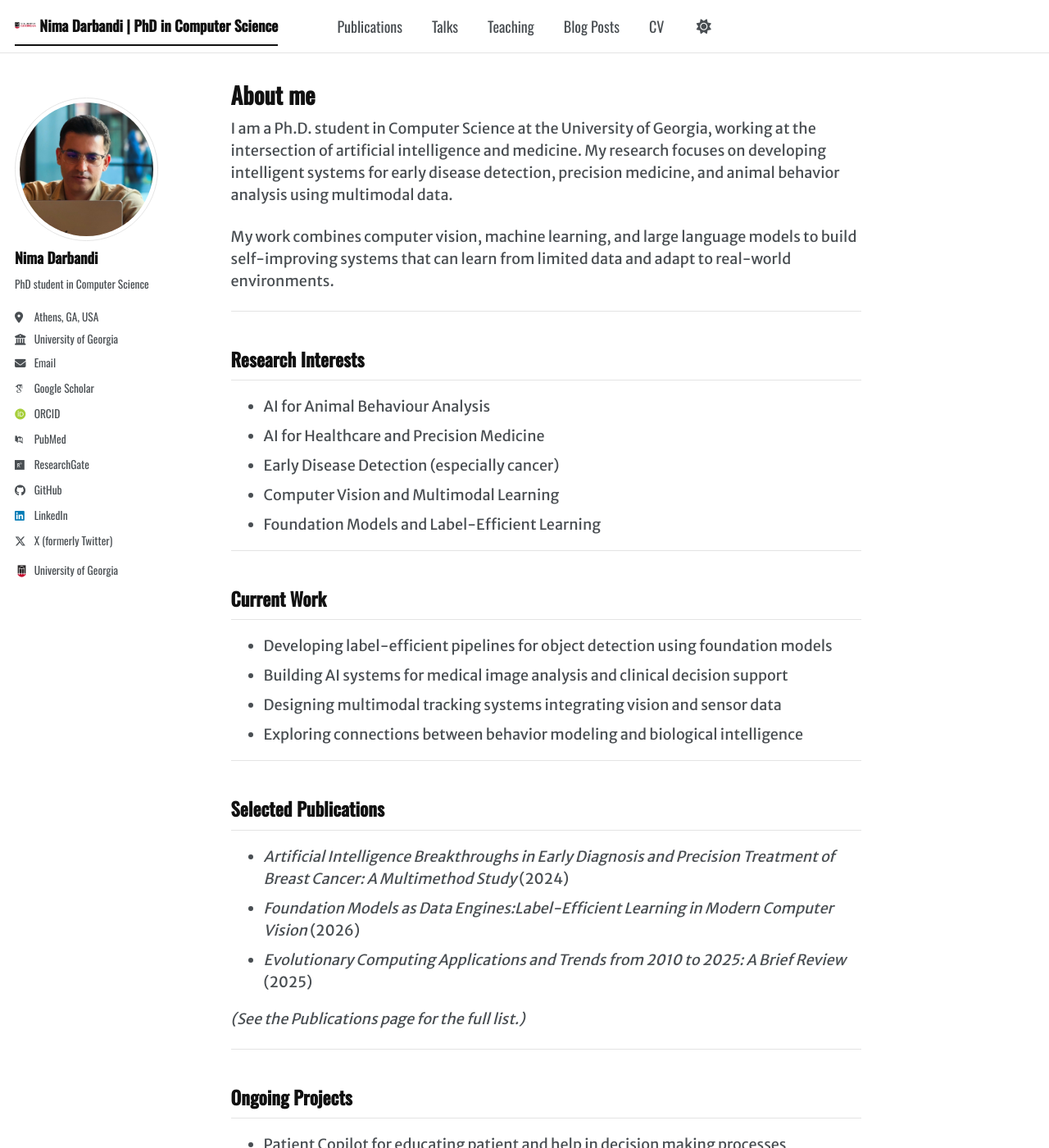
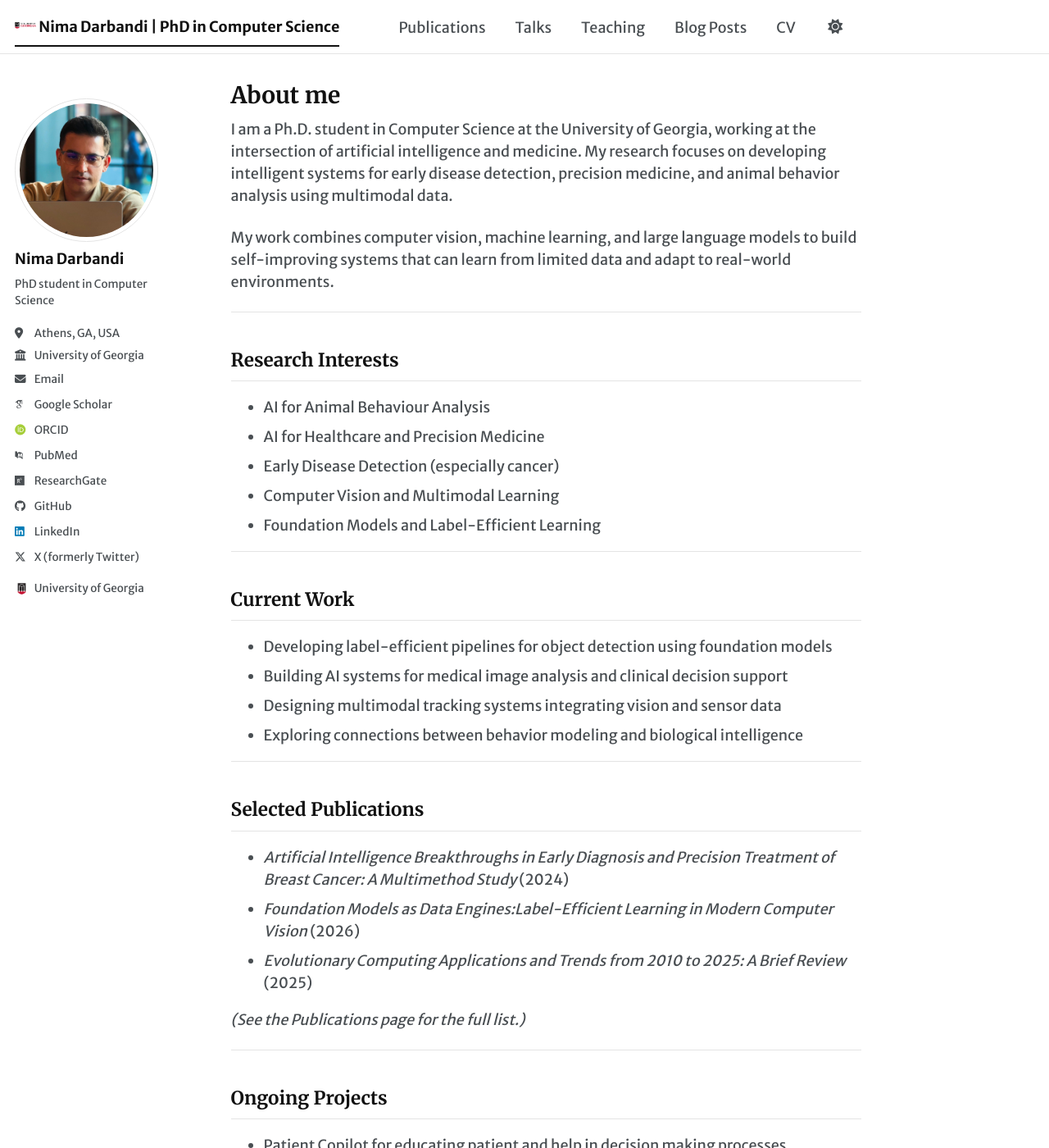
Before and after one commit to nimadarbandi/nimadarbandi.github.io, a Jekyll site: the page built from _pages/about.md, in a window 1280 px wide and 1400 px high. Shown: the whole window at 82% size. Built offline with Jekyll 4.4.1, drawn with Linux system fonts in a browser that asks for light colours; some web fonts are replaced; a script bundle is joined from its source files by our own code; library files that are not in the unit come from our copies.

Commit message:
fonts updated UGA

```diff
--- a/_includes/head/custom.html
+++ b/_includes/head/custom.html
@@ -4,7 +4,7 @@
 <link rel="stylesheet" href="{{ '/assets/css/academicons.css' | relative_url }}"/>
 <link rel="preconnect" href="https://fonts.googleapis.com">
 <link rel="preconnect" href="https://fonts.gstatic.com" crossorigin>
-<link href="https://fonts.googleapis.com/css2?family=Merriweather+Sans:wght@400;500;700&family=Oswald:wght@300;400;500&display=swap" rel="stylesheet">
+<link href="https://fonts.googleapis.com/css2?family=Merriweather:wght@400;700&family=Merriweather+Sans:wght@400;500;700&display=swap" rel="stylesheet">
 
 <!-- favicon from https://commons.wikimedia.org/wiki/File:OOjs_UI_icon_academic-progressive.svg -->
 <link rel="apple-touch-icon" sizes="180x180" href="{{ '/images/apple-touch-icon-180x180.png' | relative_url }}"/>
@@ -41,7 +41,7 @@
   .masthead,
   .archive__item-title,
   .page__title {
-    font-family: "Oswald", "Arial Narrow", "Helvetica Neue", Arial, sans-serif;
+    font-family: "Merriweather", Georgia, "Times New Roman", serif;
   }
 
   .masthead,
@@ -52,7 +52,7 @@
   .sidebar .author__desktop,
   .sidebar .author__urls a,
   .sidebar .btn {
-    font-family: "Oswald", "Arial Narrow", "Helvetica Neue", Arial, sans-serif;
+    font-family: "Merriweather Sans", "Helvetica Neue", Arial, sans-serif;
   }
 
   html:not([data-theme="dark"]) h1,
@@ -62,6 +62,7 @@
   html:not([data-theme="dark"]) h5,
   html:not([data-theme="dark"]) h6,
   html:not([data-theme="dark"]) .page__title,
+  html:not([data-theme="dark"]) .page__title a,
   html:not([data-theme="dark"]) .archive__item-title a,
   html:not([data-theme="dark"]) .masthead__menu-item--lg > a {
     color: #111111;
@@ -73,6 +74,7 @@
   html:not([data-theme="dark"]) h4 a:hover,
   html:not([data-theme="dark"]) h5 a:hover,
   html:not([data-theme="dark"]) h6 a:hover,
+  html:not([data-theme="dark"]) .page__title a:hover,
   html:not([data-theme="dark"]) .archive__item-title a:hover,
   html:not([data-theme="dark"]) .masthead__menu-item--lg > a:hover {
     color: #BA0C2F;
```
